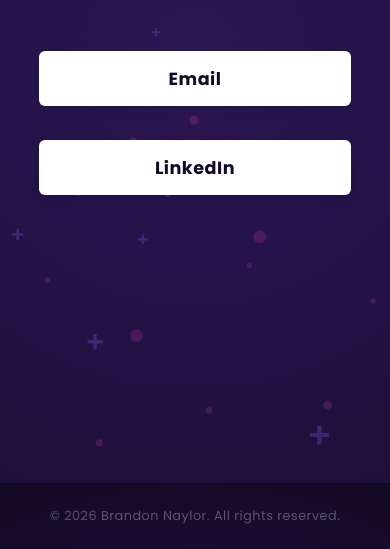
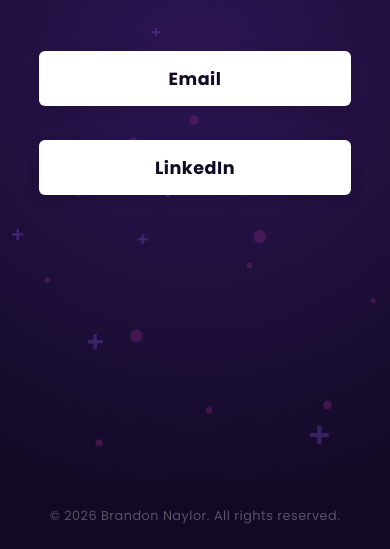
Before and after one commit to github2812/personal-website, an Astro site: page /contact in a window 390 px wide. Shown: the part 361-910 px from the top of the page. Built offline with nearby package versions, Linux system fonts and the light colour scheme; Astro itself is replaced by a stand-in of ours; animation ran at ten frames a second.

Commit message:
screen fix for mobile home

```diff
--- a/src/layouts/Layout.astro
+++ b/src/layouts/Layout.astro
@@ -17,6 +17,8 @@
 		<title>{title}</title>
 	</head>
 	<body>
+		<div id="global-background-layer"></div>
+
 		<canvas id="global-particle-canvas"></canvas>
 
 		<header class="site-header">
@@ -104,14 +106,9 @@
 			return;
 		}
 
-		ctx.fillStyle = '#120924';
-		ctx.fillRect(0, 0, canvas.width, canvas.height);
-
-		const radialGlow = ctx.createRadialGradient(canvas.width / 2, canvas.height / 2, 10, canvas.width / 2, canvas.height / 2, Math.max(canvas.width, canvas.height));
-		radialGlow.addColorStop(0, '#2c1654');
-		radialGlow.addColorStop(1, '#120924');
-		ctx.fillStyle = radialGlow;
-		ctx.fillRect(0, 0, canvas.width, canvas.height);
+		// FIX: Clears the canvas entirely transparent instead of drawing a gradient box.
+		// The CSS background layer underneath does the heavy lifting now.
+		ctx.clearRect(0, 0, canvas.width, canvas.height);
 
 		const brightnessModifier = 0.7 + Math.sin(increment * 0.3) * 0.3;
 
@@ -159,11 +156,7 @@
 
 	html, body {
 		margin: 0; padding: 0; width: 100%; min-height: 100dvh;
-		background-color: var(--bg-dark);
-		/* Fallback gradient added to perfectly mask iOS overscroll bounces */
-		background-image: radial-gradient(circle at center, #2c1654 0%, #120924 100%);
-		background-attachment: fixed;
-		color: var(--text-light);
+		background-color: var(--bg-dark); color: var(--text-light);
 	}
 
 	html, body, button, input, select, textarea, a, span, div, h1, h2, h3, h4 {
@@ -172,9 +165,15 @@
 
 	* { box-sizing: border-box; }
 
+	/* Pure CSS Background Layer Fix */
+	#global-background-layer {
+		position: fixed; top: 0; left: 0; width: 100vw; height: 100vh; height: 100dvh;
+		background-image: radial-gradient(circle at center, #2c1654 0%, #120924 100%);
+		z-index: 0; pointer-events: none;
+	}
+
 	#global-particle-canvas {
-		/* Switched from 100vw/100dvh to 100% to lock strictly to the viewport edges and fix mobile clipping */
-		position: fixed; top: 0; left: 0; width: 100%; height: 100%; z-index: 1; pointer-events: none;
+		position: fixed; top: 0; left: 0; width: 100vw; height: 100vh; height: 100dvh; z-index: 1; pointer-events: none;
 	}
 
 	.global-layout-wrapper {
```
Also changed, not shown: src/pages/index.astro (+13 -12 lines).
